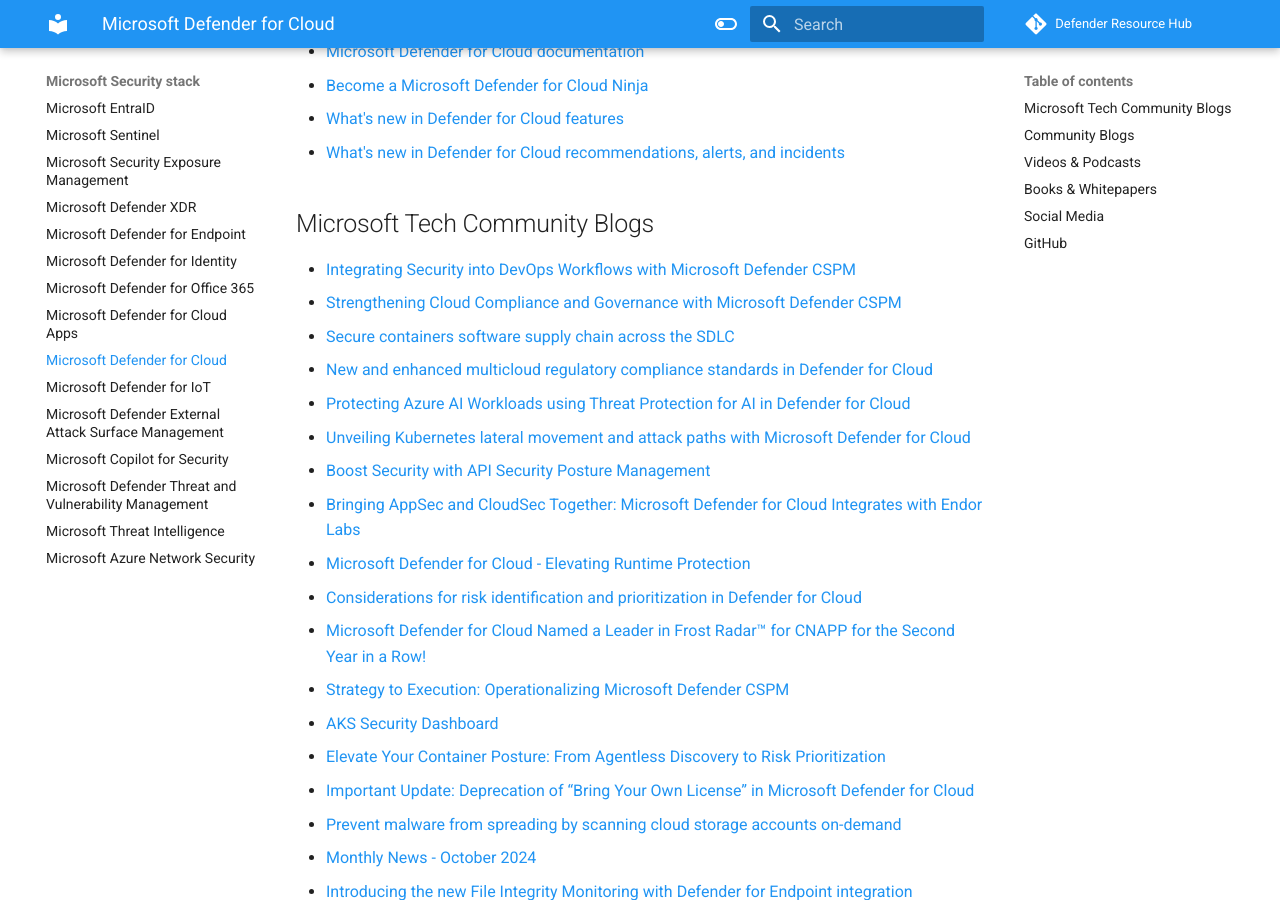
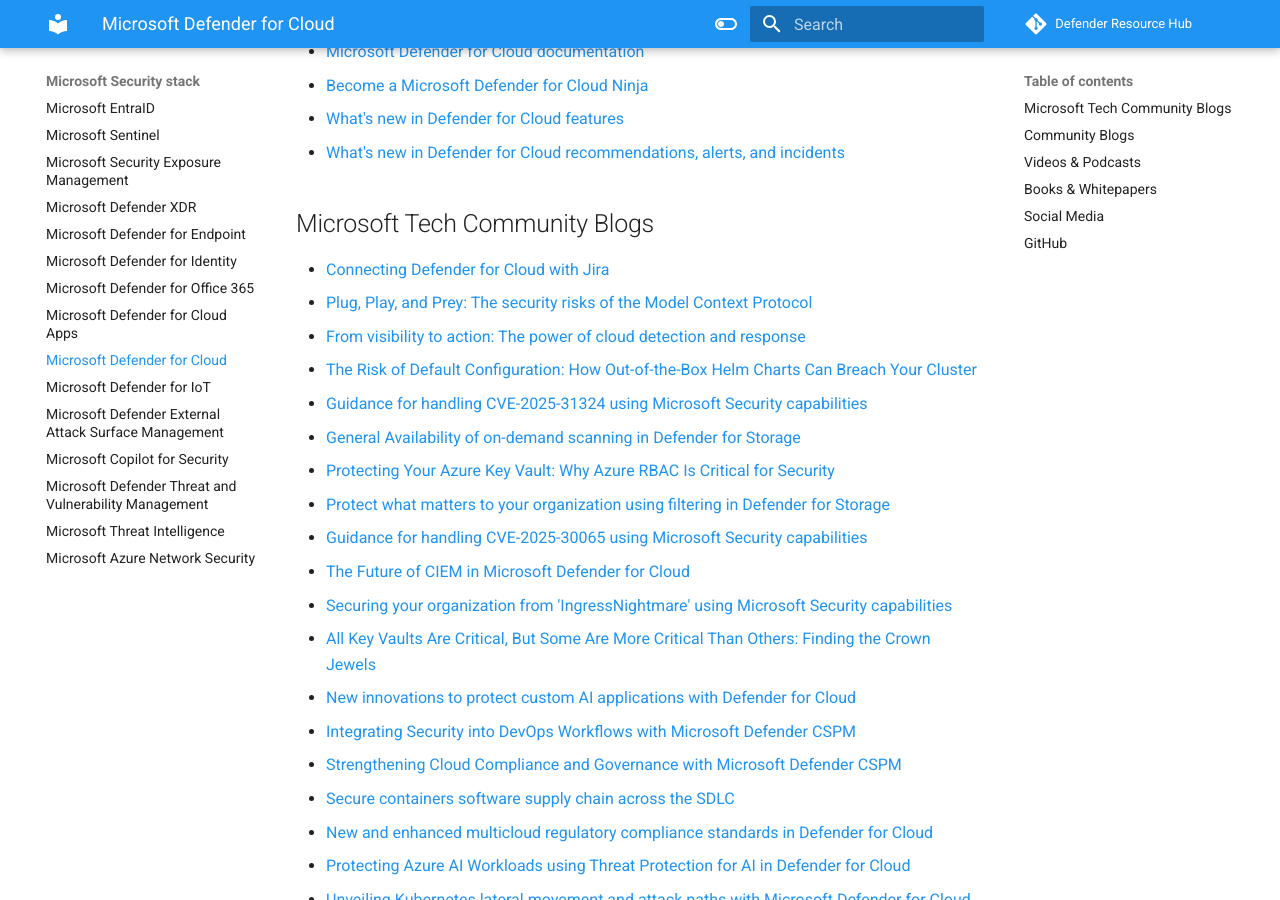
Before and after one commit to alexverboon/DefenderResourceHub, an MkDocs documentation site: the page built from docs/mdc.md, in a window 1280 px wide and 900 px high, scrolled down 222 px. Built offline with MkDocs 1.6.1 and Material for MkDocs 9.7.7, drawn with Linux system fonts in a browser that asks for light colours; comment, search, counter and statistics services are not loaded; some of the changed text lies outside the part shown.

Commit message:
defender for cloud updates

```diff
--- a/docs/mdc.md
+++ b/docs/mdc.md
@@ -8,6 +8,19 @@
 
 ## Microsoft Tech Community Blogs
 
+- [Connecting Defender for Cloud with Jira](https://techcommunity.microsoft.com/blog/microsoftdefendercloudblog/connecting-defender-for-cloud-with-jira/4411691)
+- [Plug, Play, and Prey: The security risks of the Model Context Protocol](https://techcommunity.microsoft.com/blog/microsoftdefendercloudblog/plug-play-and-prey-the-security-risks-of-the-model-context-protocol/4410829)
+- [From visibility to action: The power of cloud detection and response](https://techcommunity.microsoft.com/blog/microsoftdefendercloudblog/from-visibility-to-action-the-power-of-cloud-detection-and-response/4411280)
+- [The Risk of Default Configuration: How Out-of-the-Box Helm Charts Can Breach Your Cluster](https://techcommunity.microsoft.com/blog/microsoftdefendercloudblog/the-risk-of-default-configuration-how-out-of-the-box-helm-charts-can-breach-your/4409560)
+- [Guidance for handling CVE-2025-31324 using Microsoft Security capabilities](https://techcommunity.microsoft.com/blog/microsoftdefendercloudblog/guidance-for-handling-cve-2025-31324-using-microsoft-security-capabilities/4409413)
+- [General Availability of on-demand scanning in Defender for Storage](https://techcommunity.microsoft.com/blog/microsoftdefendercloudblog/general-availability-of-on-demand-scanning-in-defender-for-storage/4409365)
+- [Protecting Your Azure Key Vault: Why Azure RBAC Is Critical for Security](https://techcommunity.microsoft.com/blog/microsoftdefendercloudblog/protecting-your-azure-key-vault-why-azure-rbac-is-critical-for-security/4407848)
+- [Protect what matters to your organization using filtering in Defender for Storage](https://techcommunity.microsoft.com/blog/microsoftdefendercloudblog/protect-what-matters-to-your-organization-using-filtering-in-defender-for-storag/4402993)
+- [Guidance for handling CVE-2025-30065 using Microsoft Security capabilities](https://techcommunity.microsoft.com/blog/microsoftdefendercloudblog/guidance-for-handling-cve-2025-30065-using-microsoft-security-capabilities/4401362)
+- [The Future of CIEM in Microsoft Defender for Cloud](https://techcommunity.microsoft.com/blog/microsoftdefendercloudblog/the-future-of-ciem-in-microsoft-defender-for-cloud/4398169)
+- [Securing your organization from 'IngressNightmare' using Microsoft Security capabilities](https://techcommunity.microsoft.com/blog/microsoftdefendercloudblog/securing-your-organization-from-ingressnightmare-using-microsoft-security-capabi/4397844)
+- [All Key Vaults Are Critical, But Some Are More Critical Than Others: Finding the Crown Jewels](https://techcommunity.microsoft.com/blog/microsoftdefendercloudblog/all-key-vaults-are-critical-but-some-are-more-critical-than-others-finding-the-c/4396706)
+- [New innovations to protect custom AI applications with Defender for Cloud](https://techcommunity.microsoft.com/blog/microsoftdefendercloudblog/new-innovations-to-protect-custom-ai-applications-with-defender-for-cloud/4396277)
 - [Integrating Security into DevOps Workflows with Microsoft Defender CSPM](https://techcommunity.microsoft.com/blog/microsoftdefendercloudblog/integrating-security-into-devops-workflows-with-microsoft-defender-cspm/4388094)
 - [Strengthening Cloud Compliance and Governance with Microsoft Defender CSPM](https://techcommunity.microsoft.com/blog/microsoftdefendercloudblog/strengthening-cloud-compliance-and-governance-with-microsoft-defender-cspm/4385215)
 - [Secure containers software supply chain across the SDLC](https://techcommunity.microsoft.com/blog/microsoftdefendercloudblog/secure-containers-software-supply-chain-across-the-sdlc/4384925)
@@ -329,6 +342,7 @@
 
 ## Community Blogs
 
+- [AZURE PENTESTING — EXPLOITING THE ANONYMOUS ACCESS TO THE BLOB STORAGE — Draft Eng — Updated :)](https://braropad.medium.com/azure-pentesting-exploiting-the-anonymous-access-to-the-blob-storage-draft-english-d80f3831a590)
 - [Understanding Microsoft CNAPP: How Defender for Cloud Secures Your Multicloud Workloads](https://www.basevision.ch/understanding-microsoft-cnapp-how-defender-for-cloud-secures-your-multicloud-workloads/)
 - [Configure File Integrity Monitoring (FIM) using Defender for Endpoint](https://jeffreyappel.nl/configure-file-integrity-monitoring-fim-using-defender-for-endpoint/)
 - [How to protect Azure storage accounts (Blob) using Defender for Storage](https://jeffreyappel.nl/how-to-protect-azure-storage-accounts-blob-using-defender-for-storage/)
@@ -356,3 +370,5 @@
 - [Defender for Cloud](https://github.com/Azure/Microsoft-Defender-for-Cloud)
 - [Defender for Cloud - Community Repository](https://github.com/Azure/Microsoft-Defender-for-Cloud/tree/main)
 - [Defender-for-Cloud-Attack-Simulation](https://github.com/microsoft/Defender-for-Cloud-Attack-Simulation)
+- [Threat Matrix for Storage Services](https://microsoft.github.io/Threat-matrix-for-storage-services/)
+- [Azure Threat Research Matrix](https://microsoft.github.io/Azure-Threat-Research-Matrix/)
```
